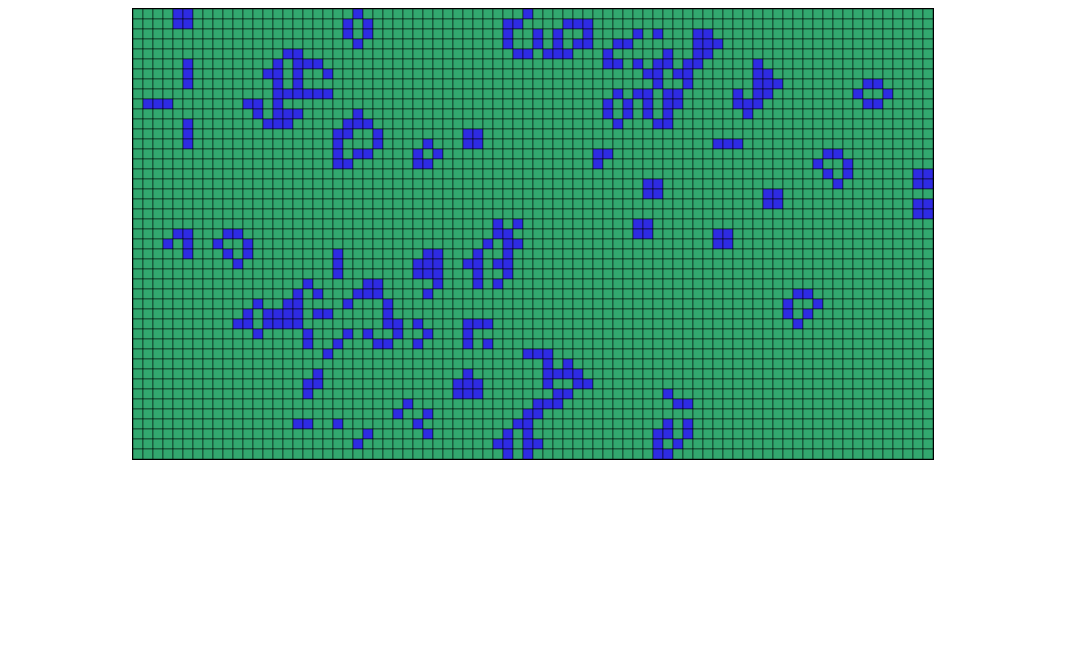
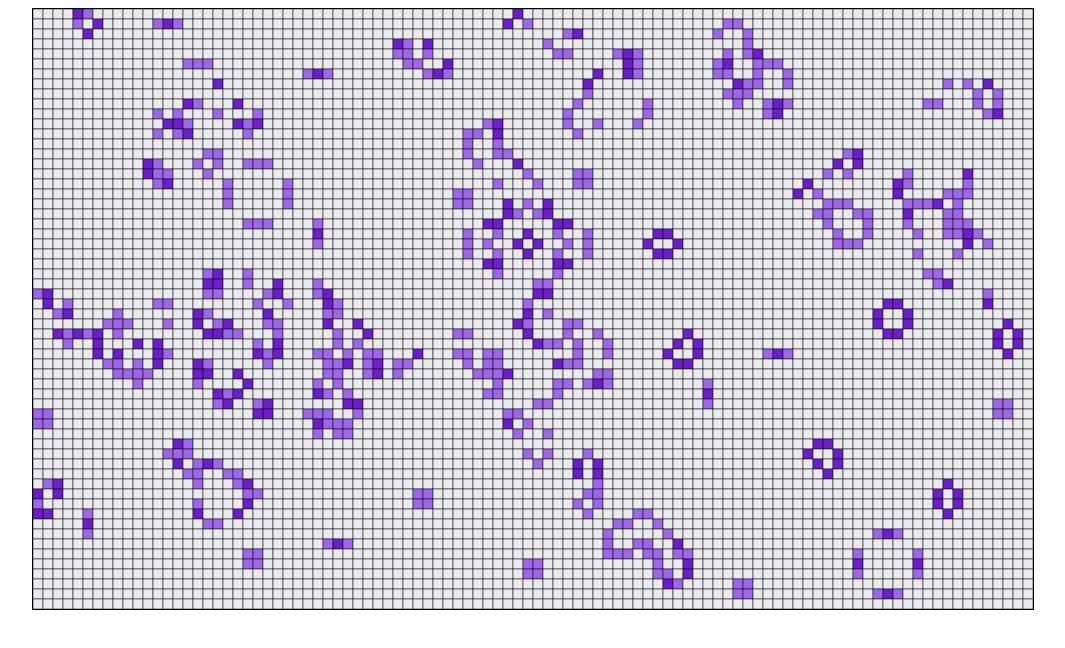
Before and after one commit to binaryArrow/gameOfLife, a website built with Parcel: page src/index.html in a window 1280 px wide. Shown: the whole page, without its empty margins (107-1172 px from the left). Built offline with nearby package versions, Linux system fonts and the light colour scheme.

Commit message:
add: color transition and cell form round

```diff
--- a/src/cell.ts
+++ b/src/cell.ts
@@ -1,11 +1,12 @@
 export class Cell{
     static width = 10
     static height = 10
-    aliveInNextGeneration = false
     context: CanvasRenderingContext2D
     posX: number
     posY: number
     alive: boolean
+    cameAlive = false
+    aliveInNextGeneration = false
 
     constructor(context: CanvasRenderingContext2D, posX: number, posY: number) {
         this.context = context
@@ -15,13 +16,26 @@ export class Cell{
     }
 
     draw() {
-        this.context.fillStyle = this.alive ? '#a8327f':'#32a86f'
-        if(this.aliveInNextGeneration){
-            this.context.fillStyle = '#2e2be3'
+        // this is for square cells
+      this.context.fillStyle = this.alive ? '#6c1fc9':'#eaeaef'
+        if(this.cameAlive){
+            this.context.fillStyle = '#9d67e8'
         }
         this.context.fillRect(this.posX*Cell.width, this.posY*Cell.height, Cell.width, Cell.height)
         this.context.strokeStyle = 'black'
         this.context.lineWidth = 0.5
         this.context.strokeRect(this.posX*Cell.width, this.posY*Cell.height, Cell.width, Cell.height)
+
+        // this is for round cells
+/*        this.context.beginPath()
+        this.context.fillStyle = this.alive ? '#e8be47':'#46464b'
+        if(this.cameAlive){
+            this.context.fillStyle = '#8f7a16'
+        }
+        this.context.arc(this.posX*Cell.width+5, this.posY*Cell.height+5, 5, 0, 2 * Math.PI)
+        this.context.strokeStyle = 'black'
+        this.context.lineWidth = 0.5
+        this.context.fill()
+        this.context.stroke()*/
     }
 }
--- a/src/game.ts
+++ b/src/game.ts
@@ -1,11 +1,8 @@
 import {Cell} from "./cell";
 
 export class Game {
-    gridWidth = 800
-    gridHeight = 450
-    rows = this.gridHeight / 10
-    columns = this.gridWidth / 10
-
+    rows: number
+    columns: number
     grid: HTMLCanvasElement
     context: CanvasRenderingContext2D
     cells: Cell[] = []
@@ -13,13 +10,13 @@ export class Game {
     constructor(canvas: HTMLCanvasElement) {
         this.grid = canvas
         this.context = canvas.getContext("2d")!
-        this.grid.width = this.gridWidth
-        this.grid.height = this.gridHeight
+        this.rows = this.grid.height / 10
+        this.columns = this.grid.width / 10
         this.createCells()
-        window.requestAnimationFrame(() => this.gameloop())
+        window.requestAnimationFrame(() => this.gameLoop())
     }
 
-    gameloop() {
+    gameLoop() {
 
         this.checkCells()
 
@@ -30,7 +27,7 @@ export class Game {
         })
 
         setTimeout(() => {
-            window.requestAnimationFrame(() => this.gameloop())
+            window.requestAnimationFrame(() => this.gameLoop())
         }, 100)
     }
 
@@ -58,23 +55,26 @@ export class Game {
                 switch (numberOfNeighboursAlive) {
                     case 2:{
                         this.cells[index].aliveInNextGeneration = this.cells[index].alive
+                        this.cells[index].cameAlive = false
                         break
                     }
                     case 3: {
                         this.cells[index].aliveInNextGeneration = true
+                        this.cells[index].cameAlive = true
                         break
                     }
                     default:{
                         this.cells[index].aliveInNextGeneration = false
+                        this.cells[index].cameAlive = false
                         break
                     }
                 }
             }
         }
         // take over the values from nextGeneration
-        for(let i = 0; i < this.cells.length; i++) {
-            this.cells[i].alive = this.cells[i].aliveInNextGeneration
-        }
+        this.cells.forEach((it) => {
+            it.alive = it.aliveInNextGeneration
+        })
     }
 
     isAlive(x: number, y: number): number {
--- a/src/index.html
+++ b/src/index.html
@@ -6,7 +6,7 @@
     <link rel="stylesheet" href="style.css">
 </head>
 <body>
-<canvas id="gridCanvas"></canvas>
+<canvas id="gridCanvas" width="1000" height="600" ></canvas>
 
 <script type="module" src="main.ts"></script>
 </body>
--- a/src/style.css
+++ b/src/style.css
@@ -4,6 +4,7 @@ canvas{
     margin-left: auto;
     margin-right: auto;
     display: block;
+    background-color: black;
 }
 
 #gridCanvas{
```
Also changed, not shown: 1 other file.
